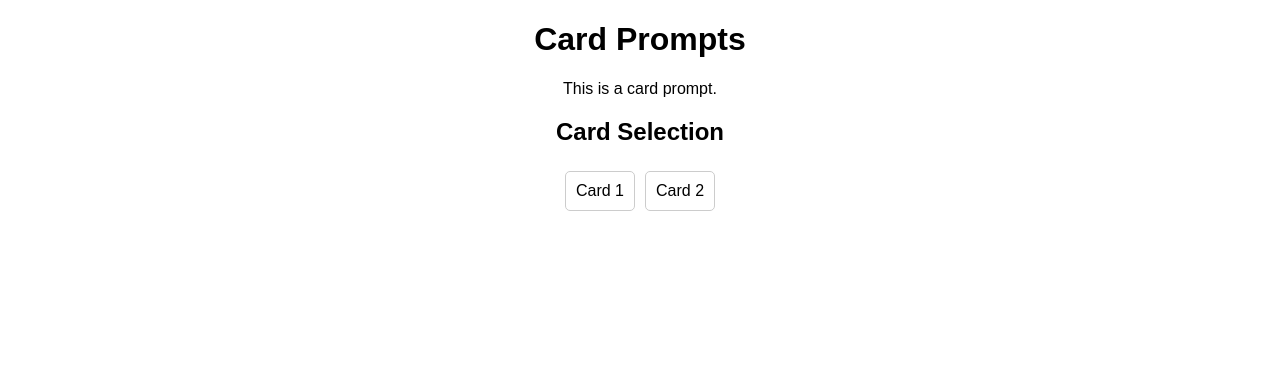
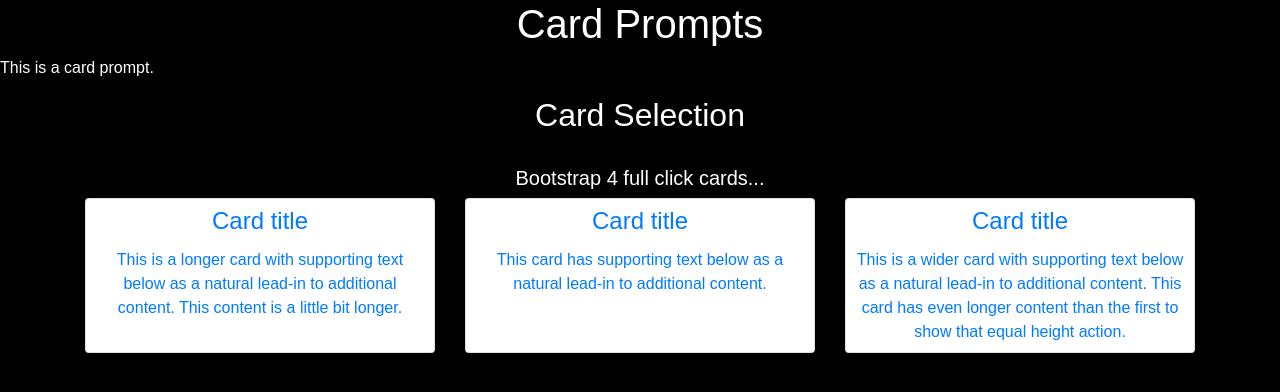
Before and after one commit to mynameishimal/cards-unhumanity, a Flask app: page /cards in a window 1280 px wide. Shown: the top 392 px of the page. Run offline with Flask 3, Linux system fonts and the light colour scheme; data that the repository does not hold is empty.

Commit message:
began cards and attempted to fix styles

```diff
--- a/templates/cards.html
+++ b/templates/cards.html
@@ -3,6 +3,9 @@
 <head>
     <meta charset="UTF-8">
     <title>Cards</title>
+    <link rel="stylesheet" href="https://cdn.jsdelivr.net/npm/bootstrap@4.5.3/dist/css/bootstrap.min.css" integrity="sha384-TX8t27EcRE3e/ihU7zmQxVncDAy5uIKz4rEkgIXeMed4M0jlfIDPvg6uqKI2xXr2" crossorigin="anonymous">
+    <script src="https://code.jquery.com/jquery-3.5.1.slim.min.js" integrity="sha384-DfXdz2htPH0lsSSs5nCTpuj/zy4C+OGpamoFVy38MVBnE+IbbVYUew+OrCXaRkfj" crossorigin="anonymous"></script>
+    <script src="https://cdn.jsdelivr.net/npm/bootstrap@4.5.3/dist/js/bootstrap.bundle.min.js" integrity="sha384-ho+j7jyWK8fNQe+A12Hb8AhRq26LrZ/JpcUGGOn+Y7RsweNrtN/tE3MoK7ZeZDyx" crossorigin="anonymous"></script>
     <link rel="stylesheet" href="styles.css"> <!-- Link to your CSS file -->
 </head>
 <body>
@@ -14,10 +17,30 @@
 
     <h2>Card Selection</h2>
     <!-- Cards -->
-    <div class="cards">
-        <div class="card">Card 1</div>
-        <div class="card">Card 2</div>
-        <!-- Add more cards here -->
+    <div class="container py-4">
+        <h5>Bootstrap 4 full click cards...</h5>
+        <div class="card-deck-wrapper">
+            <div class="card-deck">
+                <div class="card p-2">
+                    <a class="card-block stretched-link text-decoration-none" href="#">
+                        <h4 class="card-title">Card title</h4>
+                        <p class="card-text">This is a longer card with supporting text below as a natural lead-in to additional content. This content is a little bit longer.</p>
+                    </a>
+                </div>
+                <div class="card p-2">
+                    <a class="card-block stretched-link text-decoration-none" href="#">
+                        <h4 class="card-title">Card title</h4>
+                        <p class="card-text">This card has supporting text below as a natural lead-in to additional content.</p>
+                    </a>
+                </div>
+                <div class="card p-2">
+                    <a class="card-block stretched-link text-decoration-none" href="#">
+                        <h4 class="card-title">Card title</h4>
+                        <p class="card-text">This is a wider card with supporting text below as a natural lead-in to additional content. This card has even longer content than the first to show that equal height action.</p>
+                    </a>
+                </div>
+            </div>
+        </div>
     </div>
 </body>
 </html>
--- a/templates/styles.css
+++ b/templates/styles.css
@@ -1,8 +1,29 @@
 /* Basic styles for cards and layout */
+
+
 body {
     font-family: Arial, sans-serif;
     margin: 0;
     padding: 0;
+    background-color: #000;
+    color: #fff;
+}
+
+.container {
+    padding-top: 100px;
+    text-align: center;
+}
+
+.btn {
+margin: 10px;
+padding: 15px 30px;
+font-size: 1.2em;
+}
+
+.btn-primary {
+    background-color: #fff;
+    color: #000;
+    border: none;
 }
 
 h1, h2 {
@@ -10,7 +31,7 @@
 }
 
 /* Styles for cards */
-.cardPrompt {
+/* .cardPrompt {
     text-align: center;
     margin-bottom: 20px;
 }
@@ -27,4 +48,4 @@
     padding: 10px;
     margin: 5px;
     cursor: pointer;
-}
+} */
```
Also changed, not shown: 1 other file.
